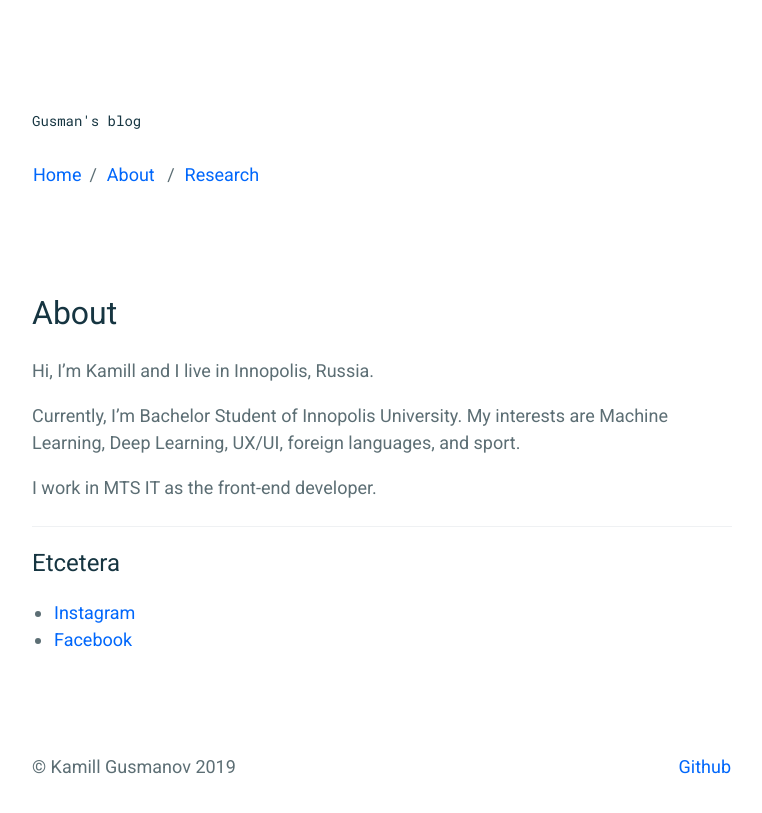
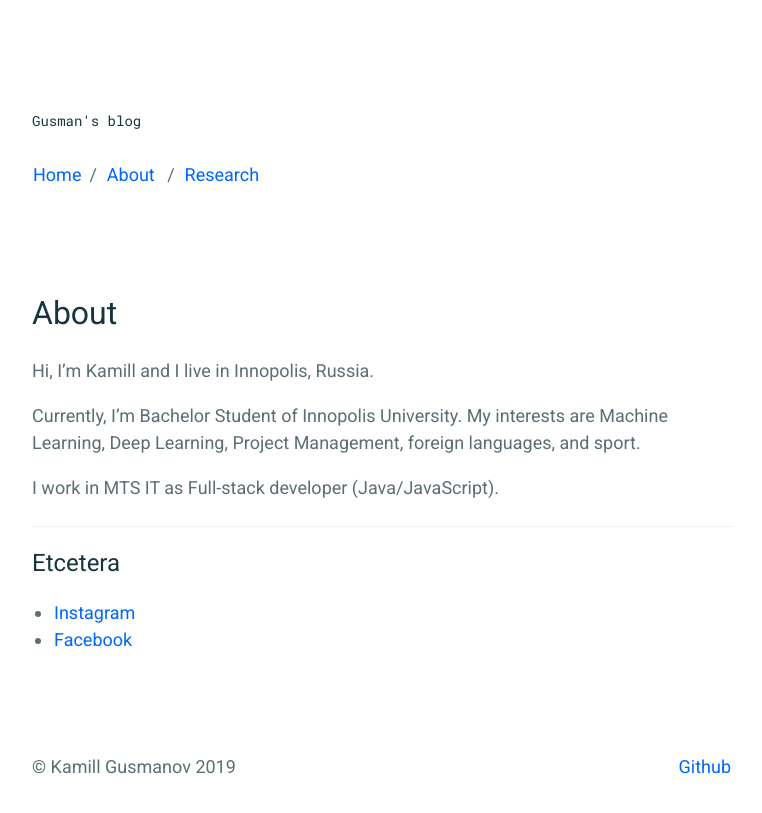
Before and after one commit to kgusman/kgusman.github.io, a Jekyll site: the page built from _pages/about.md, in a window 1280 px wide. Shown: the top 813 px of the page, without its empty margins (258-1020 px from the left). Built offline with Jekyll 4.4.1, drawn with Linux system fonts in a browser that asks for light colours.

Commit message:
Update About page Update Research page Add 404 logo

```diff
--- a/_pages/about.md
+++ b/_pages/about.md
@@ -5,10 +5,10 @@ permalink: /about/
 ---
 Hi, I'm Kamill and I live in Innopolis, Russia.
 
-Currently, I'm Bachelor Student of Innopolis University. My interests are Machine Learning, Deep Learning, UX/UI, foreign languages, and sport.
+Currently, I'm Bachelor Student of Innopolis University. My interests are Machine Learning, Deep Learning, Project Management, foreign languages, and sport.
 
 
-I work in MTS IT as the front-end developer.
+I work in MTS IT as Full-stack developer (Java/JavaScript).
 
 ----
 
```
Also changed, not shown: 404.md (+4 -0 lines), _pages/research.md (+3 -0 lines), assets/404.jpg (added).
